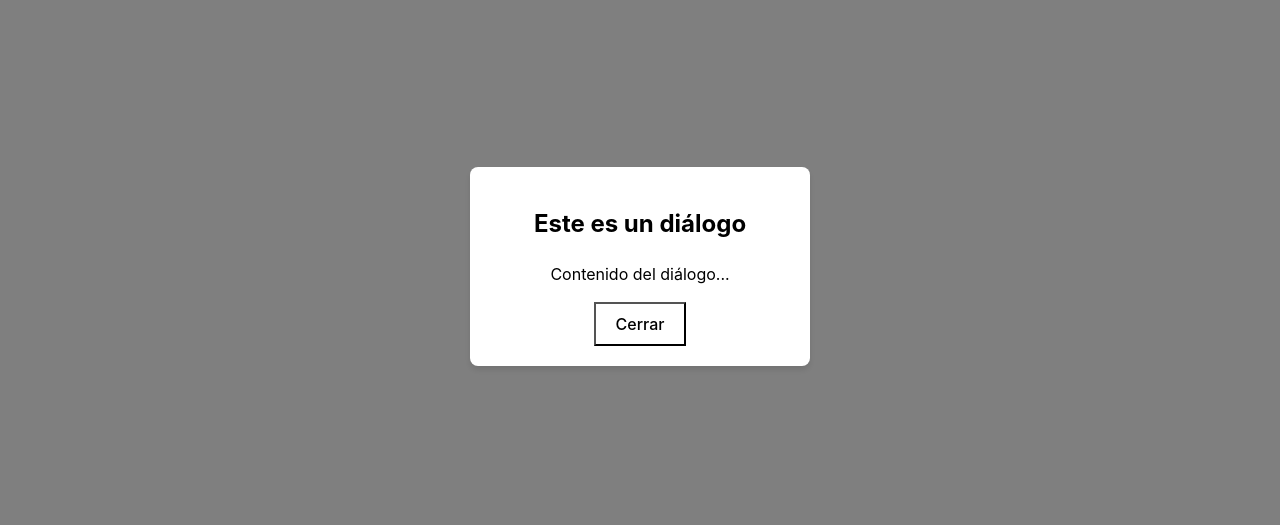
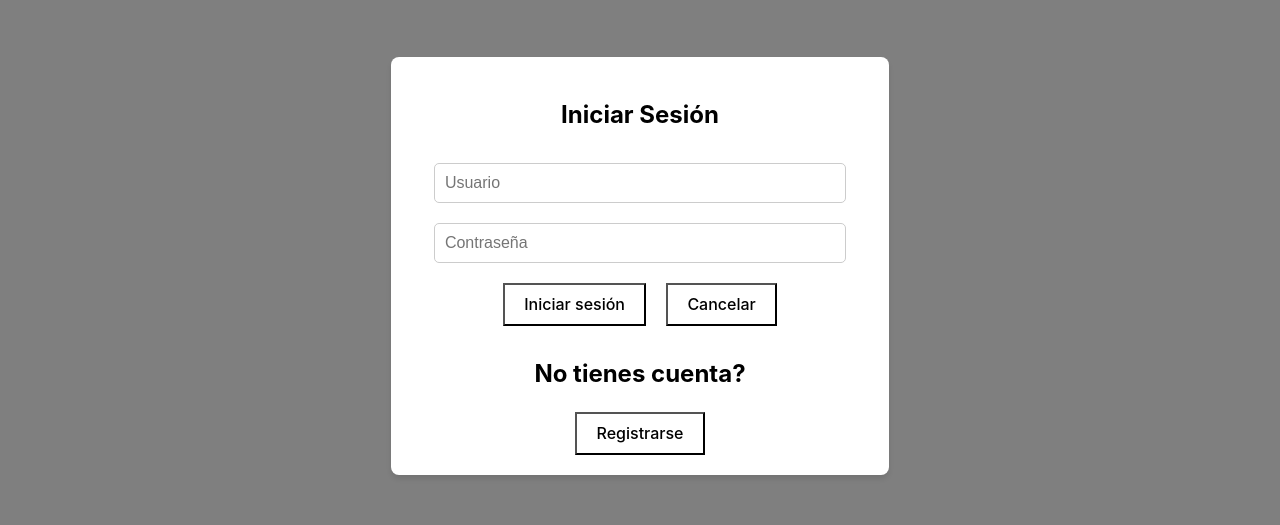
Before and after one commit to Tiannn21/Tecnologias-Web, a React (Vite) app in the folder Memes-App/: page / in a window 1280 px wide. Both pictures are taken after a click on the button "Iniciar Sesion". Shown: the part 134-659 px from the top of the page. Built offline with nearby package versions, Linux system fonts and the light colour scheme; no server answers.

Commit message:
Registre-IniciarSecion previsualizacion

```diff
--- a/Memes-App/src/App.css
+++ b/Memes-App/src/App.css
@@ -1,4 +1,18 @@
-.container{
+.input-field {
+  width: 90%;
+  padding: 10px;
+  margin: 10px 0;
+  border: 1px solid #ccc;
+  border-radius: 5px;
+  font-size: 16px;
+  box-sizing: border-box;
+}
+
+.button-group button {
+  margin: 10px;
+}
+
+.container {
   display: flex;
   width: 100%;
   flex-direction: row;
@@ -47,7 +61,7 @@ aside button::before {
   right: 0;
   bottom: 0;
   margin: auto;
-  content: '';
+  content: "";
   border-radius: 50%;
   display: block;
   width: 20em;
@@ -68,18 +82,18 @@ aside button:hover::before {
   box-shadow: inset 0 0 0 10em #00ace8;
 }
 
-.botones{
+.botones {
   display: flex;
 }
 
-.botones button{
+.botones button {
   width: 100%;
   border: 1px solid black;
 }
 
 .categoria:focus,
 .categoria:focus-visible {
-  border-bottom: 3px solid #1A8CD8;
+  border-bottom: 3px solid #1a8cd8;
 }
 
 .right-aside {
--- a/Memes-App/src/App.jsx
+++ b/Memes-App/src/App.jsx
@@ -1,74 +1,195 @@
-import { useState } from 'react'
-import './App.css'
-import useMemes from './hooks/useMemes'
-import Memes from './components/Memes'
+import { useState } from "react";
+import "./App.css";
+import useMemes from "./hooks/useMemes";
+import Memes from "./components/Memes";
 
 function App() {
-  const [ordenarPor, setOrdenarPor] = useState('new')
-  const { memes, updateMemes } = useMemes(ordenarPor)
+  const [ordenarPor, setOrdenarPor] = useState("new");
+  const { memes, updateMemes } = useMemes(ordenarPor);
   const [isOpen, setIsOpen] = useState(false);
 
   const openDialog = () => setIsOpen(true);
   const closeDialog = () => setIsOpen(false);
 
+  const [userInput, setUserInput] = useState("");
+  const [passwordInput, setPasswordInput] = useState("");
+  const openRegisterDialog = () => setIsRegisterOpen(true);
+  const closeRegisterDialog = () => setIsRegisterOpen(false);
+  const [registerUser, setRegisterUser] = useState("");
+  const [registerPassword, setRegisterPassword] = useState("");
+  const [confirmPassword, setConfirmPassword] = useState("");
+  const [isRegisterOpen, setIsRegisterOpen] = useState(false);
+
   const handleOrdenarMasLikes = () => {
-    if (ordenarPor !== 'top')
-      updateMemes()
-    setOrdenarPor('top')
-  }
+    if (ordenarPor !== "top") updateMemes();
+    setOrdenarPor("top");
+  };
 
   const handleOrdenarMasReciente = () => {
-    if (ordenarPor !== 'new')
-      updateMemes()
-    setOrdenarPor('new')
-  }
+    if (ordenarPor !== "new") updateMemes();
+    setOrdenarPor("new");
+  };
+  const handleLogin = () => {};
+  const handleRegister = () => {
+    if (registerPassword === confirmPassword) {
+      console.log("Usuario registrado:", registerUser);
+      closeRegisterDialog();
+    } else {
+      alert("Las contraseñas no coinciden.");
+    }
+  };
+
   return (
-    <div className='container'>
+    <div className="container">
       <aside>
-        <a href='#main'><button>
-          <svg viewBox="0 0 512 512" height="1em" xmlns="http://www.w3.org/2000/svg"><path d="M502.625,328.719c-6.25,6.25-14.438,9.375-22.625,9.375s-16.375-3.125-22.625-9.375L448,319.344v155.812H320v-160H192v160
+        <a href="#main">
+          <button>
+            <svg
+              viewBox="0 0 512 512"
+              height="1em"
+              xmlns="http://www.w3.org/2000/svg"
+            >
+              <path
+                d="M502.625,328.719c-6.25,6.25-14.438,9.375-22.625,9.375s-16.375-3.125-22.625-9.375L448,319.344v155.812H320v-160H192v160
         H64V319.344l-9.375,9.375c-12.5,12.5-32.75,12.5-45.25,0s-12.5-32.75,0-45.25L256,36.844l246.625,246.625
-        C515.125,295.969,515.125,316.219,502.625,328.719z"></path></svg>
-          <span>Inicio </span>
-        </button></a>
+        C515.125,295.969,515.125,316.219,502.625,328.719z"
+              ></path>
+            </svg>
+            <span>Inicio </span>
+          </button>
+        </a>
         <button onClick={openDialog}>
-          <svg viewBox="0 0 32 32" className="bi bi-custom" fill="currentColor" height="18" width="18" xmlns="http://www.w3.org/2000/svg">
+          <svg
+            viewBox="0 0 32 32"
+            className="bi bi-custom"
+            fill="currentColor"
+            height="18"
+            width="18"
+            xmlns="http://www.w3.org/2000/svg"
+          >
             <path d="M7,10a5,5,0,1,1,5-5A5.006,5.006,0,0,1,7,10ZM7,2a3,3,0,1,0,3,3A3,3,0,0,0,7,2Z" />
-            <path className="cls-1" d="M4,16H2a1,1,0,0,1-.98-.8l-1-5A1,1,0,0,1,.553,9.105l3.6-1.8A1,1,0,1,1,5.047,9.1L2.13,10.553,2.82,14H4a1,1,0,0,1,0,2Z" />
-            <path className="cls-1" d="M12,16H8a1,1,0,0,1,0-2h3.18l.69-3.447L8.953,9.1a1,1,0,1,1,.894-1.789l3.6,1.8A1,1,0,0,1,13.98,10.2l-1,5A1,1,0,0,1,12,16Z" />
-            <path className="cls-1" d="M25,26a5,5,0,1,1,5-5A5.006,5.006,0,0,1,25,26Zm0-8a3,3,0,1,0,3,3A3,3,0,0,0,25,18Z" />
-            <path className="cls-1" d="M22,32H20a1,1,0,0,1-.98-.8l-1-5a1,1,0,0,1,.533-1.091l3.6-1.8a1,1,0,1,1,.894,1.789L20.13,26.553,20.82,30H22a1,1,0,0,1,0,2Z" />
-            <path className="cls-1" d="M30,32H26a1,1,0,0,1,0-2h3.18l.69-3.447L26.953,25.1a1,1,0,1,1,.894-1.789l3.6,1.8A1,1,0,0,1,31.98,26.2l-1,5A1,1,0,0,1,30,32Z" />
-            <path className="cls-2" d="M25,14a1,1,0,0,1-1-1V11a5.006,5.006,0,0,0-5-5H17a1,1,0,0,1,0-2h2a7.008,7.008,0,0,1,7,7v2A1,1,0,0,1,25,14Z" />
-            <path className="cls-2" d="M17,8a1,1,0,0,1-.707-.293l-2-2a1,1,0,0,1,0-1.414l2-2a1,1,0,1,1,1.414,1.414L16.414,5l1.293,1.293A1,1,0,0,1,17,8Z" />
-            <path className="cls-2" d="M13,28H11a5.006,5.006,0,0,1-5-5V19a1,1,0,0,1,2,0v4a3,3,0,0,0,3,3h2a1,1,0,0,1,0,2Z" />
-            <path className="cls-2" d="M13,30a1,1,0,0,1-.707-1.707L13.586,27l-1.293-1.293a1,1,0,0,1,1.414-1.414l2,2a1,1,0,0,1,0,1.414l-2,2A1,1,0,0,1,13,30Z" />
+            <path
+              className="cls-1"
+              d="M4,16H2a1,1,0,0,1-.98-.8l-1-5A1,1,0,0,1,.553,9.105l3.6-1.8A1,1,0,1,1,5.047,9.1L2.13,10.553,2.82,14H4a1,1,0,0,1,0,2Z"
+            />
+            <path
+              className="cls-1"
+              d="M12,16H8a1,1,0,0,1,0-2h3.18l.69-3.447L8.953,9.1a1,1,0,1,1,.894-1.789l3.6,1.8A1,1,0,0,1,13.98,10.2l-1,5A1,1,0,0,1,12,16Z"
+            />
+            <path
+              className="cls-1"
+              d="M25,26a5,5,0,1,1,5-5A5.006,5.006,0,0,1,25,26Zm0-8a3,3,0,1,0,3,3A3,3,0,0,0,25,18Z"
+            />
+            <path
+              className="cls-1"
+              d="M22,32H20a1,1,0,0,1-.98-.8l-1-5a1,1,0,0,1,.533-1.091l3.6-1.8a1,1,0,1,1,.894,1.789L20.13,26.553,20.82,30H22a1,1,0,0,1,0,2Z"
+            />
+            <path
+              className="cls-1"
+              d="M30,32H26a1,1,0,0,1,0-2h3.18l.69-3.447L26.953,25.1a1,1,0,1,1,.894-1.789l3.6,1.8A1,1,0,0,1,31.98,26.2l-1,5A1,1,0,0,1,30,32Z"
+            />
+            <path
+              className="cls-2"
+              d="M25,14a1,1,0,0,1-1-1V11a5.006,5.006,0,0,0-5-5H17a1,1,0,0,1,0-2h2a7.008,7.008,0,0,1,7,7v2A1,1,0,0,1,25,14Z"
+            />
+            <path
+              className="cls-2"
+              d="M17,8a1,1,0,0,1-.707-.293l-2-2a1,1,0,0,1,0-1.414l2-2a1,1,0,1,1,1.414,1.414L16.414,5l1.293,1.293A1,1,0,0,1,17,8Z"
+            />
+            <path
+              className="cls-2"
+              d="M13,28H11a5.006,5.006,0,0,1-5-5V19a1,1,0,0,1,2,0v4a3,3,0,0,0,3,3h2a1,1,0,0,1,0,2Z"
+            />
+            <path
+              className="cls-2"
+              d="M13,30a1,1,0,0,1-.707-1.707L13.586,27l-1.293-1.293a1,1,0,0,1,1.414-1.414l2,2a1,1,0,0,1,0,1.414l-2,2A1,1,0,0,1,13,30Z"
+            />
           </svg>
           <span>Iniciar Sesion</span>
         </button>
       </aside>
       {isOpen && (
-        <div className='overlay'>
-          <div className='dialog'>
-            <h2>Este es un diálogo</h2>
-            <p>Contenido del diálogo...</p>
-            <button onClick={closeDialog}>Cerrar</button>
+        <div className="overlay">
+          <div className="dialog">
+            <h2>Iniciar Sesión</h2>
+            <input
+              type="text"
+              placeholder="Usuario"
+              className="input-field"
+              value={userInput}
+              onChange={(e) => setUserInput(e.target.value)}
+            />
+            <input
+              type="password"
+              placeholder="Contraseña"
+              className="input-field"
+              value={passwordInput}
+              onChange={(e) => setPasswordInput(e.target.value)}
+            />
+            <div className="button-group">
+              <button onClick={handleLogin}>Iniciar sesión</button>
+              <button onClick={closeDialog}>Cancelar</button>
+            </div>
+            <div>
+              <h2>No tienes cuenta?</h2>
+              <button onClick={openRegisterDialog}>Registrarse</button>
+            </div>
           </div>
         </div>
       )}
-      <main className='main' id='main'>
+      {isRegisterOpen && (
+        <div className="overlay">
+          <div className="dialog">
+            <h2>Registro</h2>
+            <input
+              type="text"
+              placeholder="Usuario"
+              className="input-field"
+              value={registerUser}
+              onChange={(e) => setRegisterUser(e.target.value)}
+            />
+            <input
+              type="password"
+              placeholder="Contraseña"
+              className="input-field"
+              value={registerPassword}
+              onChange={(e) => setRegisterPassword(e.target.value)}
+            />
+            <input
+              type="password"
+              placeholder="Confirmar contraseña"
+              className="input-field"
+              value={confirmPassword}
+              onChange={(e) => setConfirmPassword(e.target.value)}
+            />
+            <div className="button-group">
+              <button onClick={handleRegister}>Crear cuenta</button>
+              <button onClick={closeRegisterDialog}>Cancelar</button>
+            </div>
+          </div>
+        </div>
+      )}
+
+      <main className="main" id="main">
         <section>
-          <div className='botones'>
-            <button className='categoria' style={{ borderRight: '0px' }} onClick={handleOrdenarMasLikes}>Mas Likes</button>
-            <button className='categoria' onClick={handleOrdenarMasReciente}>Mas Reciente</button>
+          <div className="botones">
+            <button
+              className="categoria"
+              style={{ borderRight: "0px" }}
+              onClick={handleOrdenarMasLikes}
+            >
+              Mas Likes
+            </button>
+            <button className="categoria" onClick={handleOrdenarMasReciente}>
+              Mas Reciente
+            </button>
           </div>
-          <Memes memes={memes}/>
+          <Memes memes={memes} />
         </section>
       </main>
-      <aside className='right-aside'>
-      </aside>
+      <aside className="right-aside"></aside>
     </div>
-  )
+  );
 }
 
-export default App
+export default App;
```
